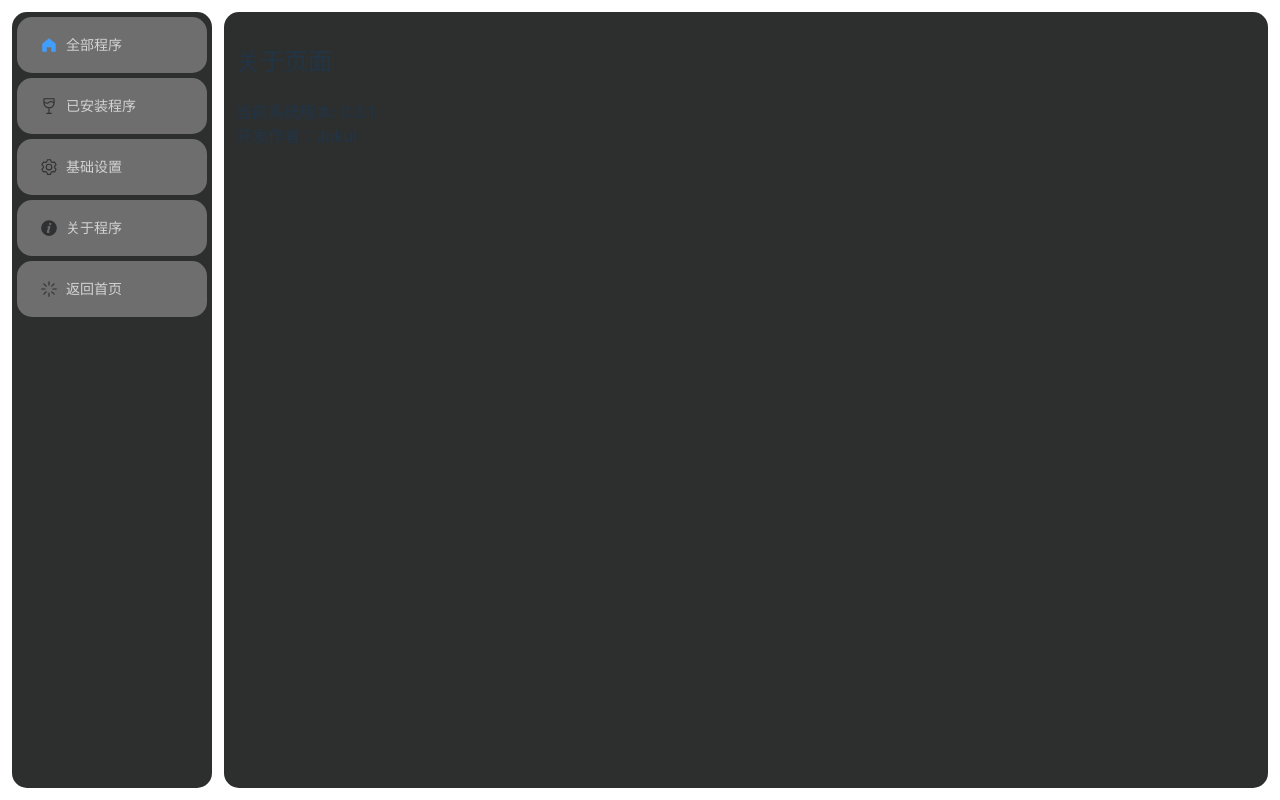
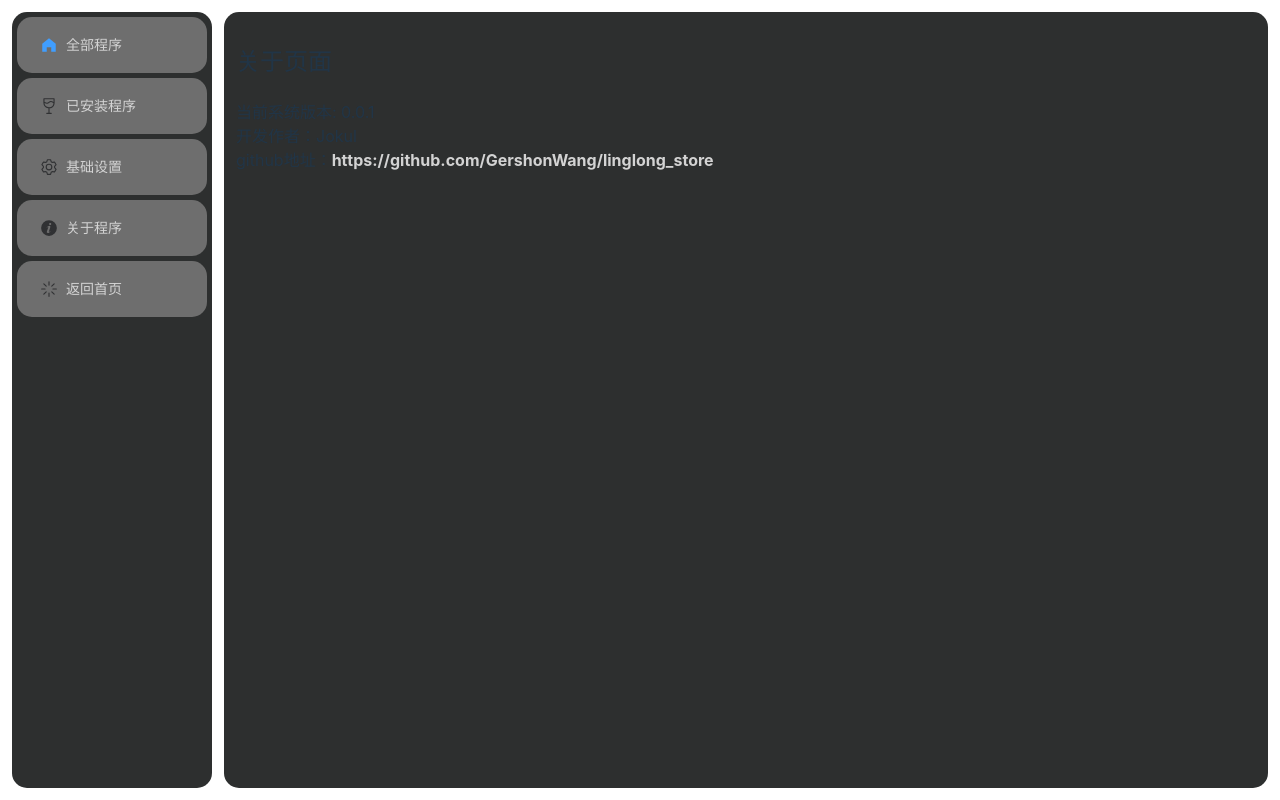
Before and after one commit to GershonWang/linglong-store, a Vue app: page /about_menu in a window 1280 px wide. Built offline with nearby package versions, Linux system fonts and the light colour scheme.

Commit message:
更新 index.vue

```diff
--- a/src/pages/aboutMenu/index.vue
+++ b/src/pages/aboutMenu/index.vue
@@ -2,6 +2,17 @@
     <div>
         <h1>关于页面</h1>
         当前系统版本: 0.0.1<br>
-        开发作者：Jokul
+        开发作者：Jokul<br>
+        github地址：<a href="https://github.com/GershonWang/linglong_store">https://github.com/GershonWang/linglong_store</a>
     </div>
 </template>
+<style scoped>
+a {
+  font-weight: bold;
+  color: #D3D3D3;
+  text-decoration: inherit;
+}
+a:hover {
+  color: #2012e9;
+}
+</style>
```
